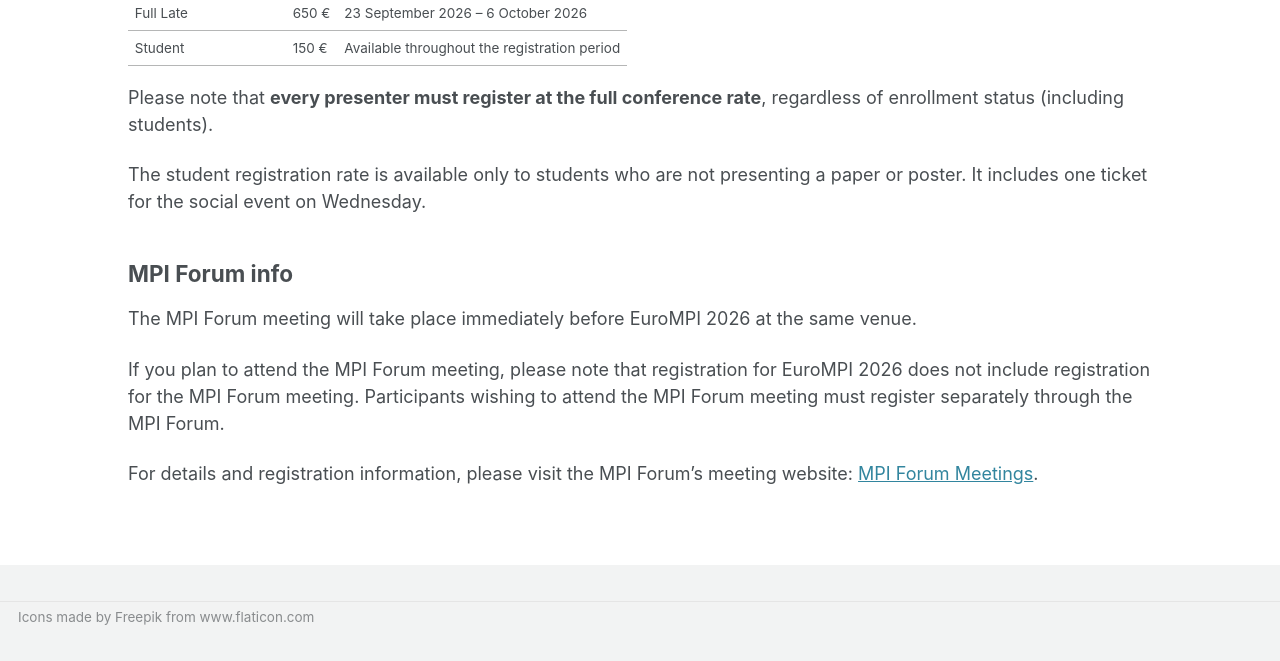
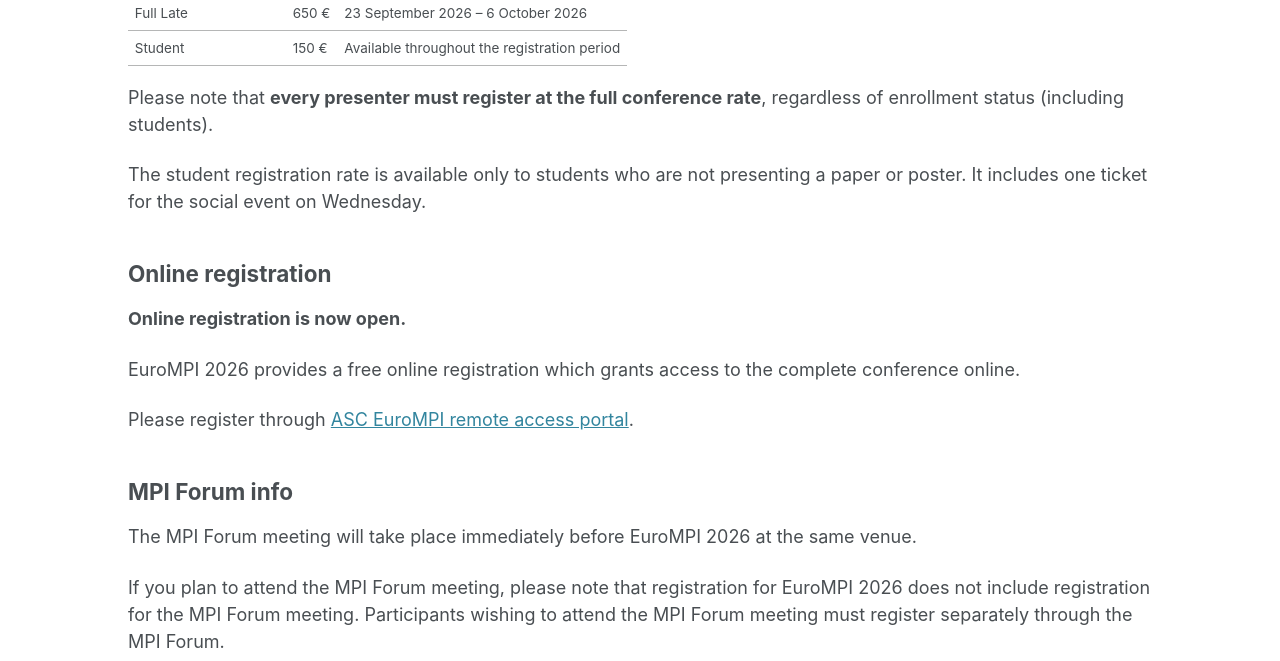
Before and after one commit to eurompi/eurompi.github.io, a Jekyll site: the page built from _pages/register.md, in a window 1280 px wide and 900 px high, scrolled down 948 px, cut to the strip 0-661 px from the top of the window. Built offline with Jekyll 4.4.1, drawn with Linux system fonts in a browser that asks for light colours; cached includes are drawn as plain includes.

Commit message:
Update register.md with onlne registration

```diff
--- a/_pages/register.md
+++ b/_pages/register.md
@@ -24,6 +24,15 @@
 
 The student registration rate is available only to students who are not presenting a paper or poster. It includes one ticket for the social event on Wednesday.
 
+## Online registration
+
+<b>Online registration is now open.</b>
+
+EuroMPI 2026 provides a free online registration which grants access to the complete conference online.
+
+Please register through <a href="https://events.asc.ac.at/event/393/"> ASC EuroMPI remote access portal</a>.
+
+
 ## MPI Forum info
 The MPI Forum meeting will take place immediately before EuroMPI 2026 at the same venue.
 
```
